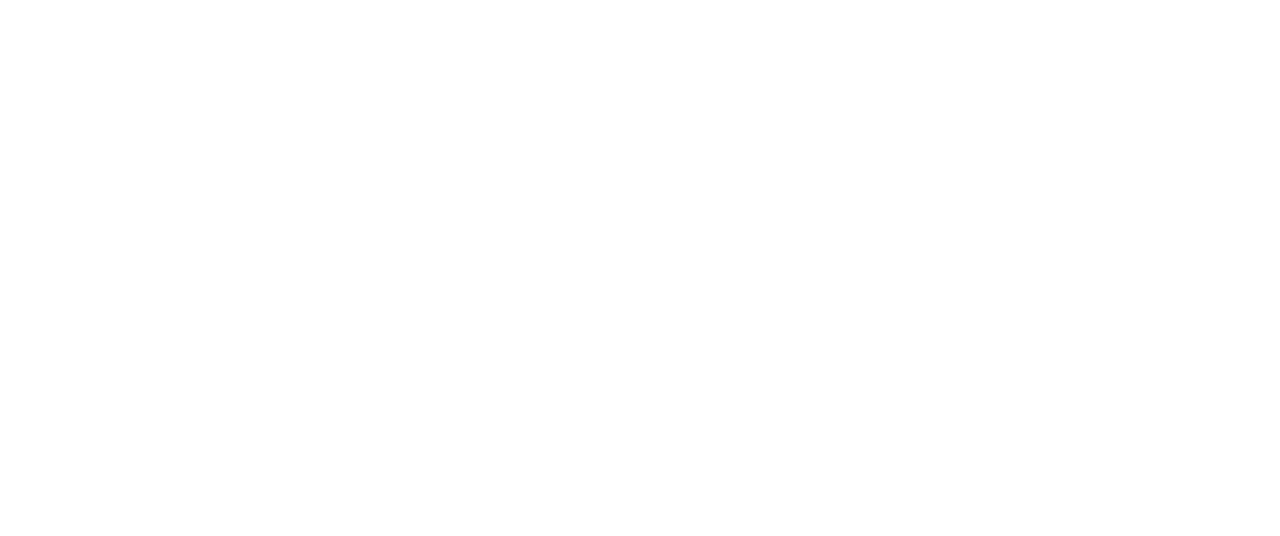
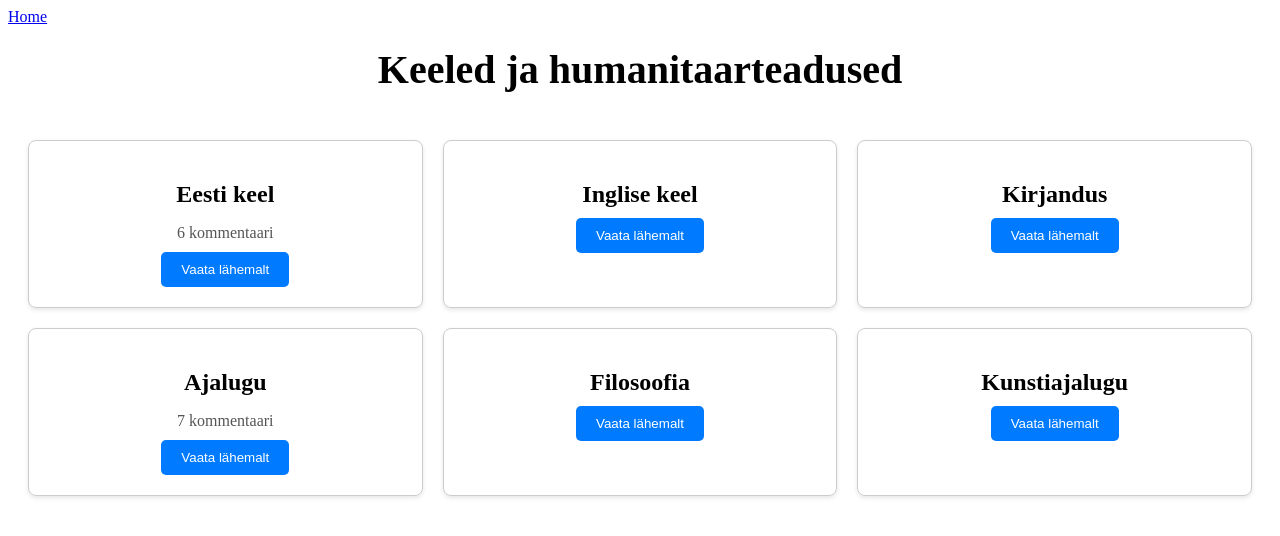
Before and after one commit to MasterShifuCsgo/micro-project, a Vue app: page /language in a window 1280 px wide. Shown: the top 536 px of the page. Built offline with nearby package versions, Linux system fonts and the light colour scheme.

Commit message:
Add pages, pagination, router

```diff
--- a/Frontend/src/App.vue
+++ b/Frontend/src/App.vue
@@ -1,7 +1,10 @@
-<script setup>
+<template>
+  <div>
+    <nav>
+      <router-link to="/">Home</router-link>
+    </nav>
 
-</script>
 
-<template>
-
+    <router-view />
+  </div>
 </template>
--- /dev/null
+++ b/Frontend/src/components/Home.vue
@@ -0,0 +1,70 @@
+<template>
+    <div>
+        <h1 id="title">Õppekavad</h1>
+    </div>
+    <div id="oppekavd">
+        <div>
+            <h1>Keeled ja humanitaarteadused</h1>
+            <button><router-link to="/language">Vaata õppeained</router-link></button>
+        </div>
+        <div>
+            <h1>Matemaatika ja loodusteadused</h1>
+            <button>Vaata õppeained</button>
+        </div>
+        <div>
+            <h1>Parktilised ja tehnoloogia ained</h1>
+            <button>Vaata õppeained</button>
+        </div>
+        <div>
+            <h1>Kunsti- ja liikumisained</h1>
+            <button>Vaata õppeained</button>
+        </div>
+        <div>
+            <h1>Elu- ja sotsiaalained</h1>
+            <button>Vaata õppeained</button>
+        </div>
+    </div>
+</template>
+
+<script></script>
+
+<style>
+#title {
+    text-align: center;
+    margin-top: 20px;
+    font-size: 2.5em;
+}
+
+#oppekavd {
+    display: grid;
+    grid-template-columns: repeat(3, 1fr);
+    gap: 20px;
+    padding: 20px;
+}
+#oppekavd div {
+    border: 1px solid #ccc;
+    border-radius: 8px;
+    padding: 20px;
+    text-align: center;
+    box-shadow: 0 2px 4px rgba(0, 0, 0, 0.1);
+}
+#oppekavd h1 {
+    font-size: 1.5em;
+    margin-bottom: 10px;
+}
+#oppekavd button {
+    background-color: #007BFF;
+    color: white;
+    border: none;
+    padding: 10px 20px;
+    border-radius: 5px;
+    cursor: pointer;
+    font-size: 1em;
+}
+#oppekavd button:hover {
+    background-color: #0056b3;
+}
+#oppekavad button:focus {
+    background-color: #6a6a6b;
+}
+</style>
--- /dev/null
+++ b/Frontend/src/components/LanguagePage.vue
@@ -0,0 +1,80 @@
+<template>
+    <h1>
+        Keeled ja humanitaarteadused
+    </h1>
+    <div id="oppeained">
+        <div>
+            <h2>Eesti keel</h2>
+            <p>6 kommentaari</p>
+            <button>Vaata lähemalt</button>
+        </div>
+        <div>
+            <h2>Inglise keel</h2>
+            <button>Vaata lähemalt</button>
+        </div>
+        <div>
+            <h2>Kirjandus</h2>
+            <button>Vaata lähemalt</button>
+        </div>
+        <div>
+            <h2>Ajalugu</h2>
+            <p>7 kommentaari</p>
+            <button>Vaata lähemalt</button>
+        </div>
+        <div>
+            <h2>Filosoofia</h2>
+            <button>Vaata lähemalt</button>
+        </div>
+        <div>
+            <h2>Kunstiajalugu</h2>
+            <button>Vaata lähemalt</button>
+        </div>
+    </div>
+</template>
+
+<script></script>
+
+<style>
+h1 {
+    text-align: center;
+    margin-top: 20px;
+    font-size: 2.5em;
+}
+#oppeained {
+    display: grid;
+    grid-template-columns: repeat(3, 1fr);
+    gap: 20px;
+    padding: 20px;
+}
+#oppeained div {
+    border: 1px solid #ccc;
+    border-radius: 8px;
+    padding: 20px;
+    text-align: center;
+    box-shadow: 0 2px 4px rgba(0, 0, 0, 0.1);
+}
+#oppeained h2 {
+    font-size: 1.5em;
+    margin-bottom: 10px;
+}
+#oppeained button {
+    background-color: #007BFF;
+    color: white;
+    border: none;
+    padding: 10px 20px;
+    border-radius: 5px;
+    cursor: pointer;
+}
+#oppeained button:hover {
+    background-color: #0056b3;
+}
+#oppeained button:focus {
+    background-color: #6a6a6b;
+}
+
+#oppeained p {
+    font-size: 1em;
+    color: #555;
+    margin-bottom: 10px;
+}
+</style>
--- a/Frontend/src/main.js
+++ b/Frontend/src/main.js
@@ -1,4 +1,8 @@
 import { createApp } from 'vue'
 import App from './App.vue'
+import router from './router'
 
-createApp(App).mount('#app')
+const app = createApp(App)
+
+app.use(router) // Tell Vue to use the router
+app.mount('#app')
--- a/package.json
+++ b/package.json
@@ -12,8 +12,10 @@
     "preview": "vite preview"
   },
   "dependencies": {
+    "axios": "^1.12.2",
     "express": "^5.1.0",
-    "vue": "^3.5.18"
+    "vue": "^3.5.18",
+    "vue-router": "^4.5.1"
   },
   "devDependencies": {
     "@vitejs/plugin-vue": "^6.0.1",
```
Also changed, not shown: Frontend/src/router/index.js (added, +19 -0 lines), Frontend/src/components/ArtsPage.vue (added), Frontend/src/components/MathPage.vue (added), Frontend/src/components/PracticalPage.vue (added), 1 other file (tests, documents, lock files or other folders).
